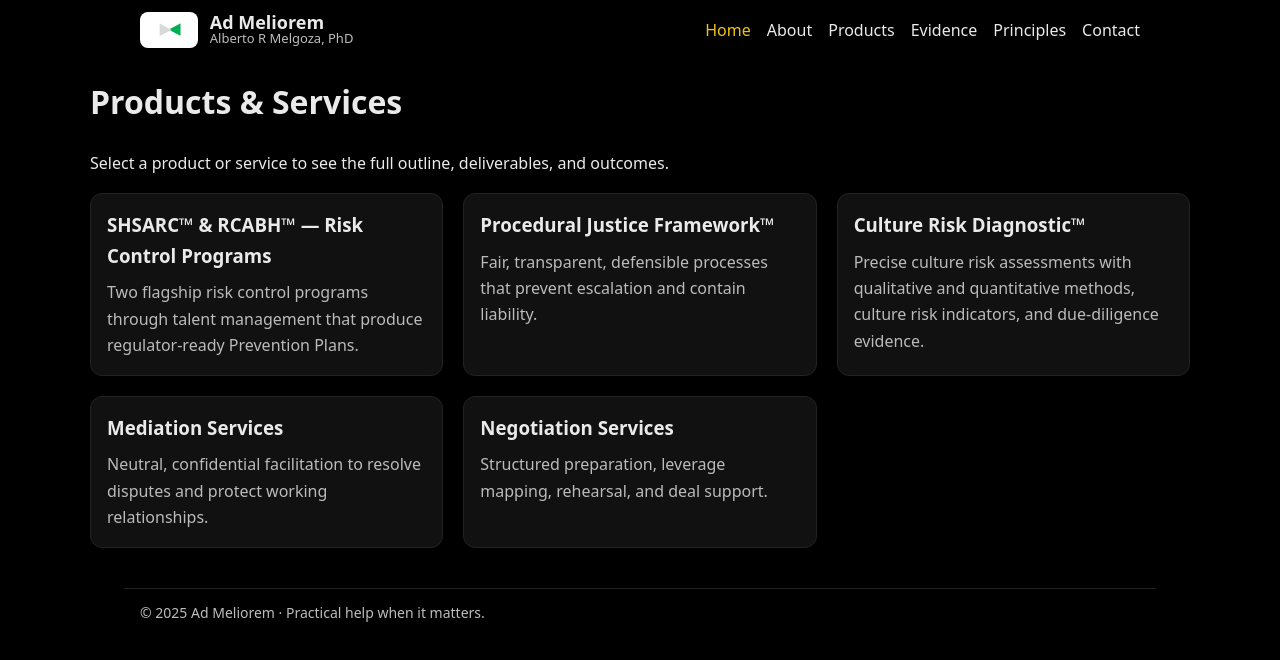
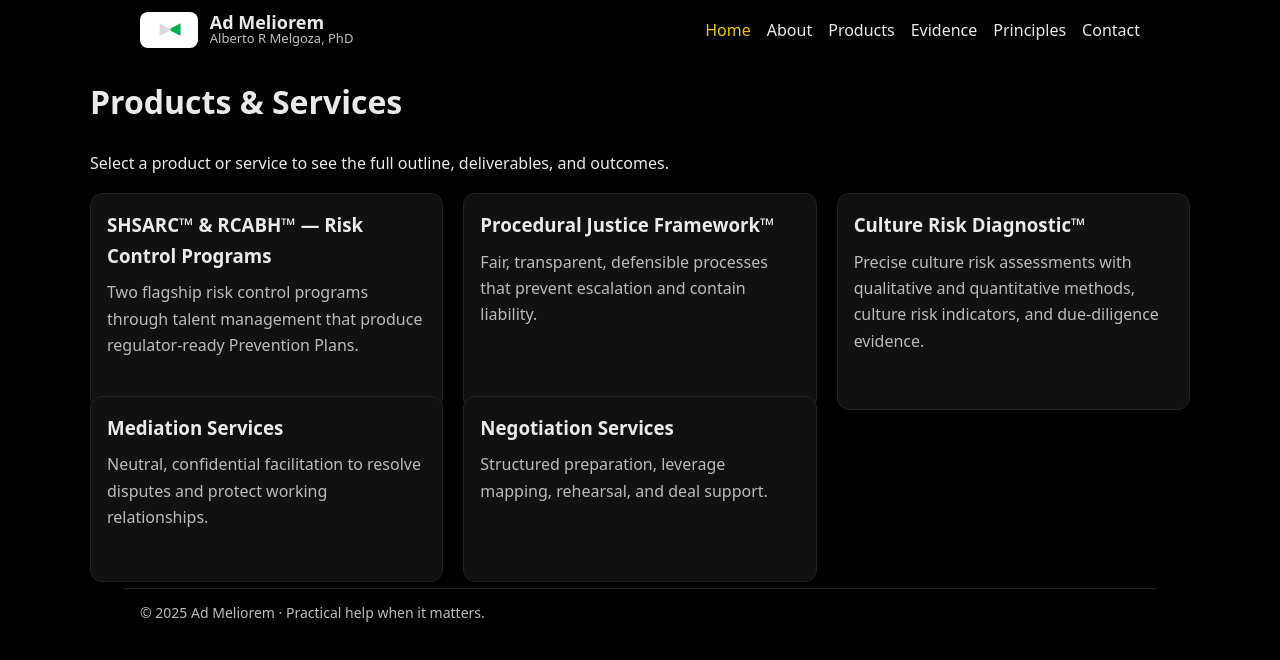
Before and after one commit to AlbertoRMelgoza/AdMeliorem, a Next.js app: page /products in a window 1280 px wide. Shown: the top 660 px of the page. Built offline with nearby package versions, Linux system fonts and the light colour scheme.

Commit message:
Update page.tsx

```diff
--- a/app/products/page.tsx
+++ b/app/products/page.tsx
@@ -2,31 +2,26 @@ import type { CSSProperties } from "react";
 
 export const metadata = {
   title: "Products & Services — Ad Meliorem",
-  description:
-    "Frameworks, diagnostics, and services to prevent harm and protect value.",
+  description: "Frameworks, diagnostics, and services to prevent harm and protect value.",
 };
 
 export default function ProductsIndex() {
   const wrap: CSSProperties = { maxWidth: 1100, margin: "28px auto", padding: "0 16px", lineHeight: 1.65 };
 
-  // Responsive grid
+  // ① stretch items so each row shares the tallest height
   const grid: CSSProperties = {
     display: "grid",
     gridTemplateColumns: "repeat(auto-fit, minmax(280px, 1fr))",
     gap: 20,
+    alignItems: "stretch",
   };
 
-  // Link becomes a flex container so the card can stretch
-  const linkStyle: CSSProperties = {
-    display: "flex",
+  // ② the link fills the grid cell
+  const linkStyle: CSSProperties = { display: "block", height: "100%", color: "inherit", textDecoration: "none" };
+
+  // ③ the card fills the link
+  const card: CSSProperties = {
     height: "100%",
-    color: "inherit",
-    textDecoration: "none",
-  };
-
-  // Card fills height; column layout keeps spacing tidy
-  const card: CSSProperties = {
-    flex: 1,
     display: "flex",
     flexDirection: "column",
     justifyContent: "space-between",
@@ -34,10 +29,8 @@ export default function ProductsIndex() {
     border: "1px solid #222",
     borderRadius: 12,
     padding: 16,
-    transition: "border-color .15s ease, box-shadow .15s ease",
   };
 
-  // Title clamp (prevents tall titles from blowing up height)
   const h3: CSSProperties = {
     margin: "0 0 8px 0",
     display: "-webkit-box",
@@ -46,30 +39,16 @@ export default function ProductsIndex() {
     overflow: "hidden",
   };
 
-  // (Optional) give blurb a tiny min height so rows are super even
-  const blurb: CSSProperties = { margin: 0, color: "#bbb", minHeight: 56 }; // ~3 lines on your font/size
-
-  // Hover polish
-  const hoverOn = (e: React.MouseEvent<HTMLAnchorElement>) => {
-    const cardEl = e.currentTarget.firstElementChild as HTMLElement;
-    cardEl.style.borderColor = "#333";
-    cardEl.style.boxShadow = "0 6px 16px rgba(0,0,0,.35)";
-  };
-  const hoverOff = (e: React.MouseEvent<HTMLAnchorElement>) => {
-    const cardEl = e.currentTarget.firstElementChild as HTMLElement;
-    cardEl.style.borderColor = "#222";
-    cardEl.style.boxShadow = "none";
-  };
+  // keep blurbs visually equal; adjust 56 → 48/64 if you want shorter/taller
+  const blurb: CSSProperties = { margin: 0, color: "#bbb", minHeight: 56 };
 
   return (
     <main style={wrap}>
       <h1 style={{ marginTop: 0 }}>Products &amp; Services</h1>
-      <p style={{ marginTop: 8 }}>
-        Select a product or service to see the full outline, deliverables, and outcomes.
-      </p>
+      <p style={{ marginTop: 8 }}>Select a product or service to see the full outline, deliverables, and outcomes.</p>
 
       <div style={grid}>
-        <a href="/products/shsarc-rcabh" style={linkStyle} onMouseEnter={hoverOn} onMouseLeave={hoverOff}>
+        <a href="/products/shsarc-rcabh" style={linkStyle}>
           <article style={card}>
             <div>
               <h3 style={h3}>SHSARC™ &amp; RCABH™ — Risk Control Programs</h3>
@@ -80,18 +59,16 @@ export default function ProductsIndex() {
           </article>
         </a>
 
-        <a href="/products/procedural-justice-framework" style={linkStyle} onMouseEnter={hoverOn} onMouseLeave={hoverOff}>
+        <a href="/products/procedural-justice-framework" style={linkStyle}>
           <article style={card}>
             <div>
               <h3 style={h3}>Procedural Justice Framework™</h3>
-              <p style={blurb}>
-                Fair, transparent, defensible processes that prevent escalation and contain liability.
-              </p>
+              <p style={blurb}>Fair, transparent, defensible processes that prevent escalation and contain liability.</p>
             </div>
           </article>
         </a>
 
-        <a href="/products/culture-risk-diagnostic" style={linkStyle} onMouseEnter={hoverOn} onMouseLeave={hoverOff}>
+        <a href="/products/culture-risk-diagnostic" style={linkStyle}>
           <article style={card}>
             <div>
               <h3 style={h3}>Culture Risk Diagnostic™</h3>
@@ -102,24 +79,20 @@ export default function ProductsIndex() {
           </article>
         </a>
 
-        <a href="/products/mediation" style={linkStyle} onMouseEnter={hoverOn} onMouseLeave={hoverOff}>
+        <a href="/products/mediation" style={linkStyle}>
           <article style={card}>
             <div>
               <h3 style={h3}>Mediation Services</h3>
-              <p style={blurb}>
-                Neutral, confidential facilitation to resolve disputes and protect working relationships.
-              </p>
+              <p style={blurb}>Neutral, confidential facilitation to resolve disputes and protect working relationships.</p>
             </div>
           </article>
         </a>
 
-        <a href="/products/negotiation" style={linkStyle} onMouseEnter={hoverOn} onMouseLeave={hoverOff}>
+        <a href="/products/negotiation" style={linkStyle}>
           <article style={card}>
             <div>
               <h3 style={h3}>Negotiation Services</h3>
-              <p style={blurb}>
-                Structured preparation, leverage mapping, rehearsal, and deal support.
-              </p>
+              <p style={blurb}>Structured preparation, leverage mapping, rehearsal, and deal support.</p>
             </div>
           </article>
         </a>
```
